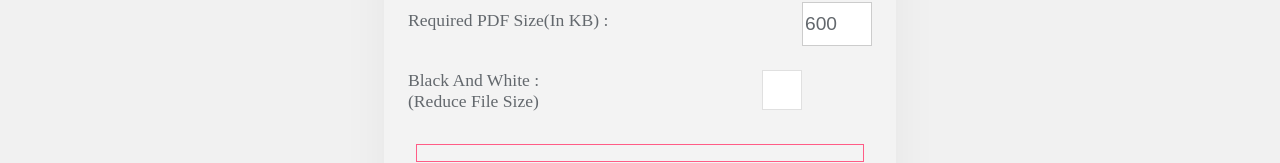
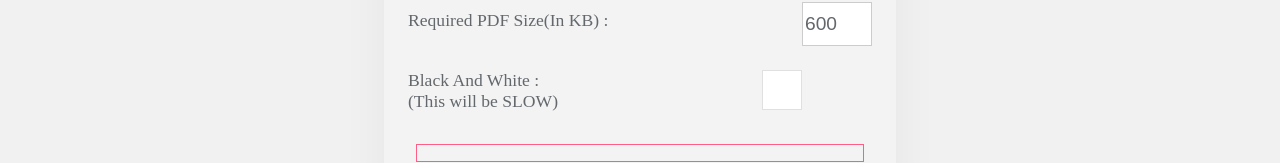
Before and after one commit to AkashDeep000/pdf-tool, a Next.js app: page / in a window 1280 px wide. Shown: the part 246-409 px from the top of the page. Built offline with nearby package versions, Linux system fonts and the light colour scheme.

Commit message:
addedproxy

```diff
--- a/components/PdfWidget.js
+++ b/components/PdfWidget.js
@@ -59,7 +59,7 @@ const handlePdfUpload = async (e) => {
 //Make the request to the POST /single-file URL
 
 // const response = await axios.post( 'http://15.207.86.194:5000/upload',
-const response = await axios.post( 'https://ze1f98200-z91a002ca-gtw.qovery.io/upload',
+const response = await axios.post( 'http://pdf-api.ddns.net/upload',
 
   formData,
   {
@@ -159,7 +159,7 @@ display: "inlineBlock",
     fontSize: "1.1rem",
 
    }}
-   for="blackwhite">Black And White :<br/>(Reduce File Size)</p>
+   for="blackwhite">Black And White :<br/>(This will be SLOW)</p>
 <button
 onClick={handlePdfGray}
 style={{
@@ -201,7 +201,7 @@ display: "inlineBlock",
   </div>
     <a
     ref={dRef}
-    href ={`https://ze1f98200-z91a002ca-gtw.qovery.io/${pdfRes?.url}`}
+    href ={`${pdfRes?.url}`}
       style={{
       display: "none",
   boxShadow: "0 0 .7rem rgba(96,0,43,0.12)",
```
